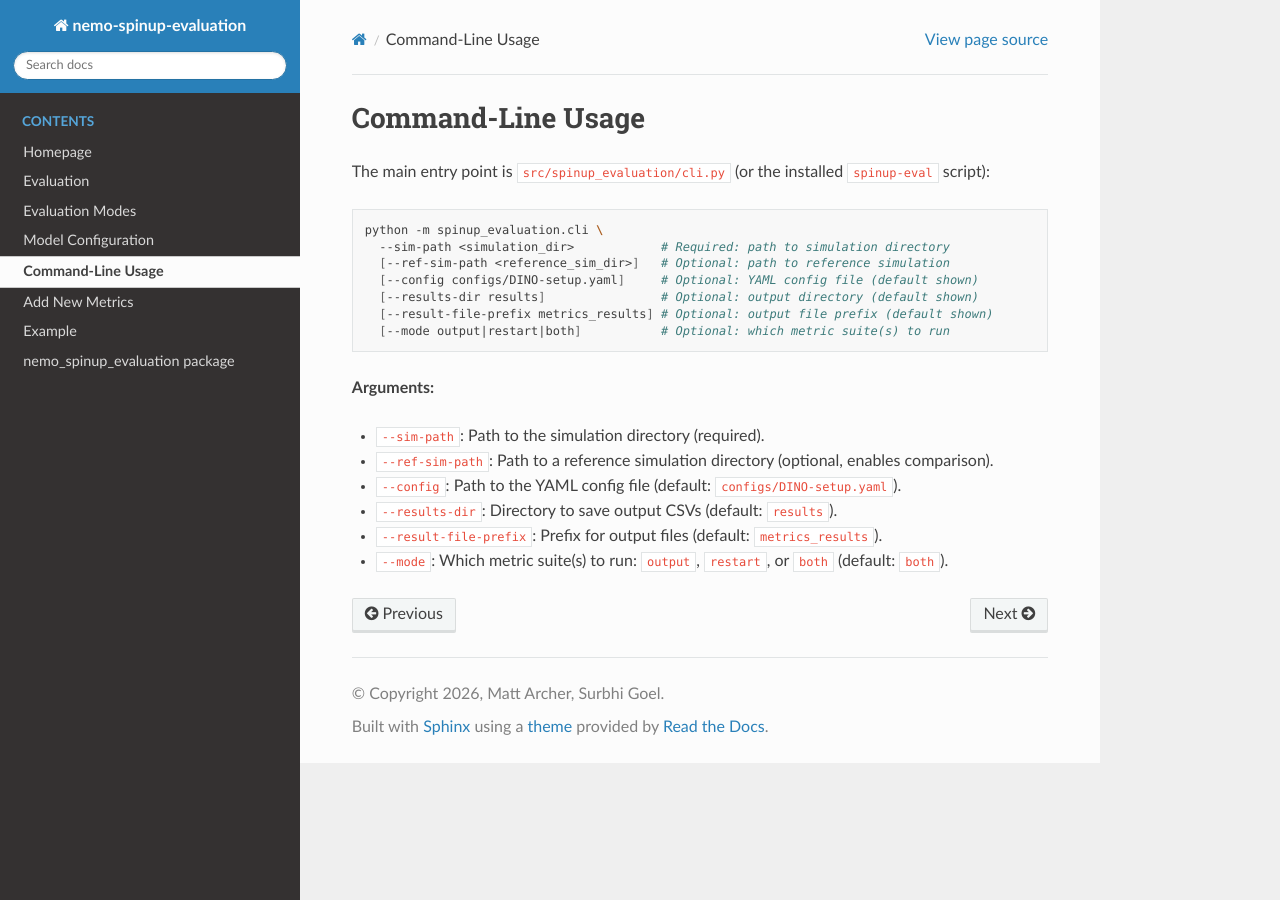
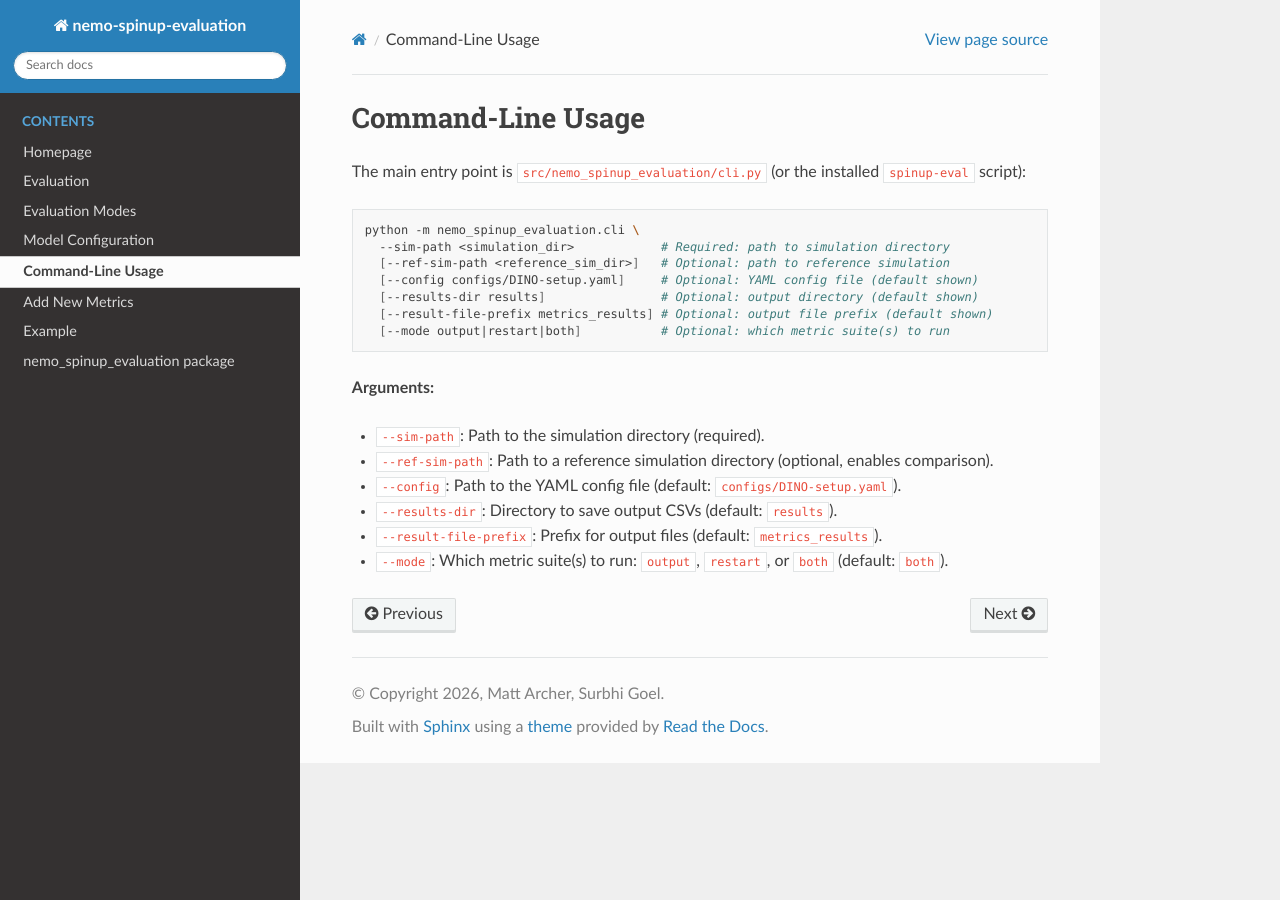
Before and after one commit to m2lines/nemo-spinup-evaluation, a Sphinx documentation site: the page built from docs/source/Command-Line-Interface.md, in a window 1280 px wide. Built offline with Sphinx 7.4.7 and the Read the Docs theme 3.1.0, drawn with Linux system fonts in a browser that asks for light colours.

Commit message:
Fix old paths and spelling

````diff
--- a/docs/source/Command-Line-Interface.md
+++ b/docs/source/Command-Line-Interface.md
@@ -1,9 +1,9 @@
 # Command-Line Usage
 
-The main entry point is `src/spinup_evaluation/cli.py` (or the installed `spinup-eval` script):
+The main entry point is `src/nemo_spinup_evaluation/cli.py` (or the installed `spinup-eval` script):
 
 ```sh
-python -m spinup_evaluation.cli \
+python -m nemo_spinup_evaluation.cli \
   --sim-path <simulation_dir>            # Required: path to simulation directory
   [--ref-sim-path <reference_sim_dir>]   # Optional: path to reference simulation
   [--config configs/DINO-setup.yaml]     # Optional: YAML config file (default shown)
````
Also changed, not shown: README.md (+2 -2 lines), docs/source/Model-Configuration.md (+2 -2 lines), docs/source/New-Metrics.md (+1 -1 lines).
